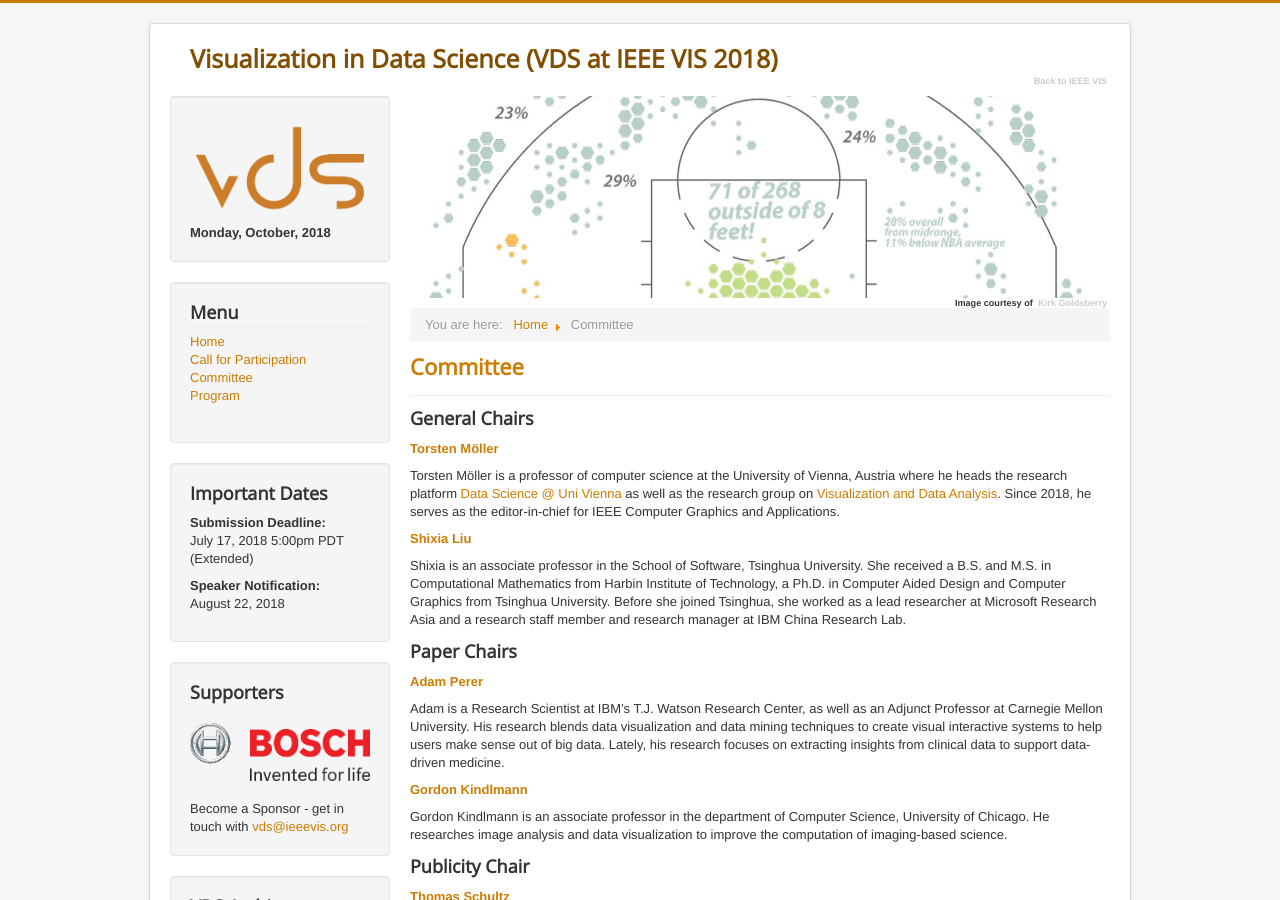
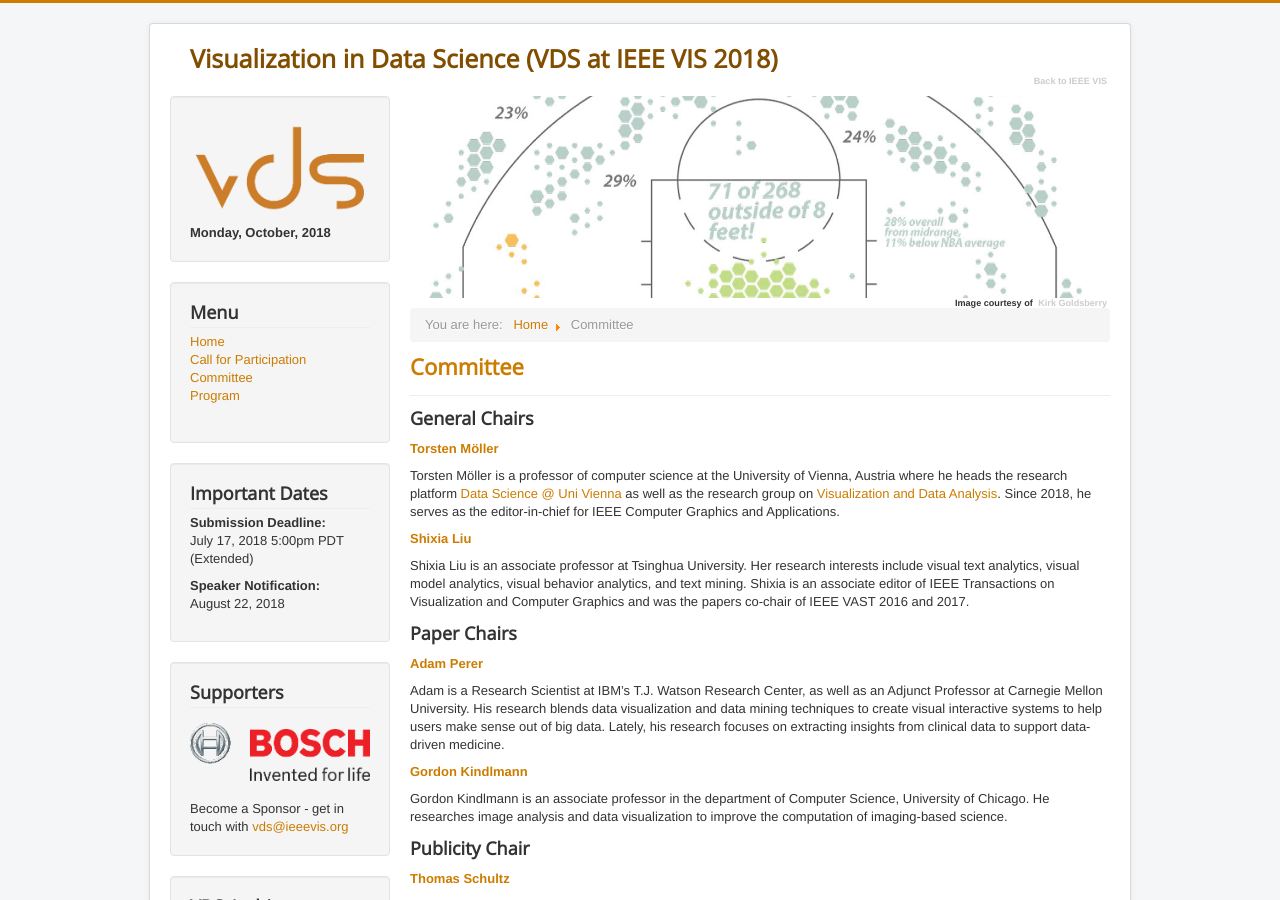
Before and after one commit to visualdatascience/2018, a Jekyll site: the page built from committee.md, in a window 1280 px wide and 900 px high. Built offline with Jekyll 4.4.1, drawn with Linux system fonts in a browser that asks for light colours.

Commit message:
update shixia's bio

```diff
--- a/committee.md
+++ b/committee.md
@@ -12,7 +12,7 @@ permalink: /committee/
 
 **[Shixia Liu](http://shixialiu.com/)**
 
-Shixia is an associate professor in the School of Software, Tsinghua University. She received a B.S. and M.S. in Computational Mathematics from Harbin Institute of Technology, a Ph.D. in Computer Aided Design and Computer Graphics from Tsinghua University. Before she joined Tsinghua, she worked as a lead researcher at Microsoft Research Asia and a research staff member and research manager at IBM China Research Lab.
+Shixia Liu is an associate professor at Tsinghua University. Her research interests include visual text analytics, visual model analytics, visual behavior analytics, and text mining. Shixia is an associate editor of IEEE Transactions on Visualization and Computer Graphics and was the papers co-chair of IEEE VAST 2016 and 2017.
 
 
 ### Paper Chairs
```
